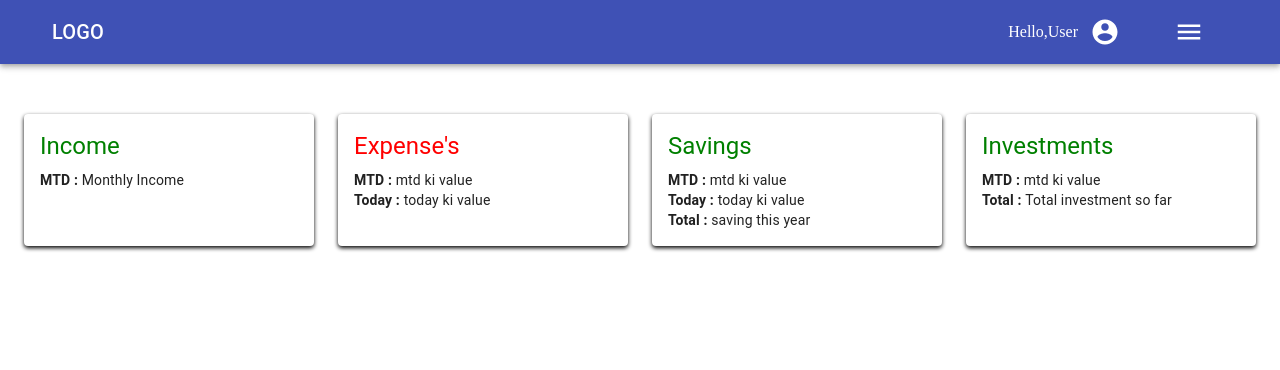
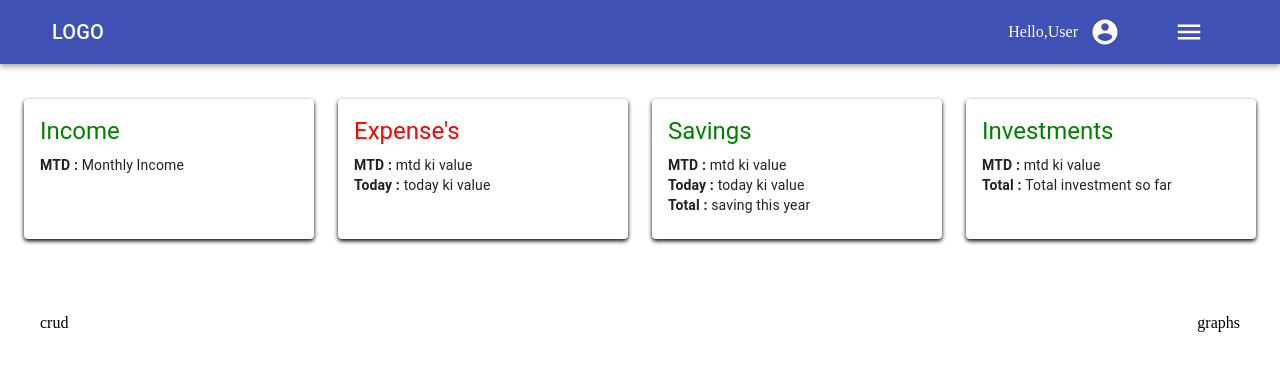
Before and after one commit to mittalsam20/Family-budget-tracker, a React (Create React App) app in the folder client/: page / in a window 1280 px wide. Shown: the top 370 px of the page. Built offline with nearby package versions, Linux system fonts and the light colour scheme.

Commit message:
added graph and crud comp onlyyy

```diff
--- a/client/src/component/cards/cards.css
+++ b/client/src/component/cards/cards.css
@@ -1,5 +1,5 @@
 .home-cards {
-    margin-top: 50px;
+    margin: 35px 0;
     /* border: 1px solid green; */
     box-shadow: 0px 2px 4px black !important;
 }
--- a/client/src/component/cards/homeCards.js
+++ b/client/src/component/cards/homeCards.js
@@ -1,9 +1,9 @@
 import { makeStyles } from "@material-ui/core/styles";
 import Card from "@material-ui/core/Card";
-import CardActionArea from "@material-ui/core/CardActionArea";
 import CardContent from "@material-ui/core/CardContent";
 import Typography from "@material-ui/core/Typography";
 // import Button from "@material-ui/core/Button";
+
 import "./cards.css";
 const useStyles = makeStyles({
   root: {
@@ -17,8 +17,8 @@ const HomeCards = (props) => {
   const classes = useStyles();
   return (
     <>
+      {/* <Button> */}
       <Card className={`${classes.root} home-cards `}>
-        <CardActionArea>
         <CardContent>
           <Typography
             gutterBottom
@@ -48,8 +48,8 @@ const HomeCards = (props) => {
             )}
           </Typography>
         </CardContent>
-        </CardActionArea>
       </Card>
+      {/* </Button> */}
     </>
   );
 };
--- /dev/null
+++ b/client/src/component/homegraphs/homegraphs.js
@@ -0,0 +1,9 @@
+const Homegraphs = () => {
+  return (
+    <>
+      <div>graphs</div>
+    </>
+  );
+};
+
+export default Homegraphs;
--- /dev/null
+++ b/client/src/component/inexcrud/inexcrud.js
@@ -0,0 +1,9 @@
+const Inexcrud = () => {
+  return (
+    <>
+      <div>crud</div>
+    </>
+  );
+};
+
+export default Inexcrud;
--- a/client/src/pages/home/home.css
+++ b/client/src/pages/home/home.css
@@ -2,3 +2,10 @@
     display: flex;
     justify-content: space-evenly;
 }
+
+.crud-and-graph {
+    padding: 10px;
+    margin: 30px;
+    display: flex;
+    justify-content: space-between;
+}
--- a/client/src/pages/home/home.jsx
+++ b/client/src/pages/home/home.jsx
@@ -1,6 +1,8 @@
 import React from "react";
 import "./home.css";
 import HomeCards from "../../component/cards/homeCards";
+import Inexcrud from "../../component/inexcrud/inexcrud";
+import Homegraphs from "../../component/homegraphs/homegraphs";
 const Home = () => {
   const content = {
     monthlyIncome: "Monthly Income",
@@ -39,6 +41,14 @@ const Home = () => {
             third={content.totalInvestment}
           />
         </div>
+        <div className="crud-and-graph">
+          <div className="crud">
+            <Inexcrud />
+          </div>
+          <div className="graph">
+            <Homegraphs />
+          </div>
+        </div>
       </div>
     </>
   );
```
Lines whose indentation alone changed are shown as unchanged.
